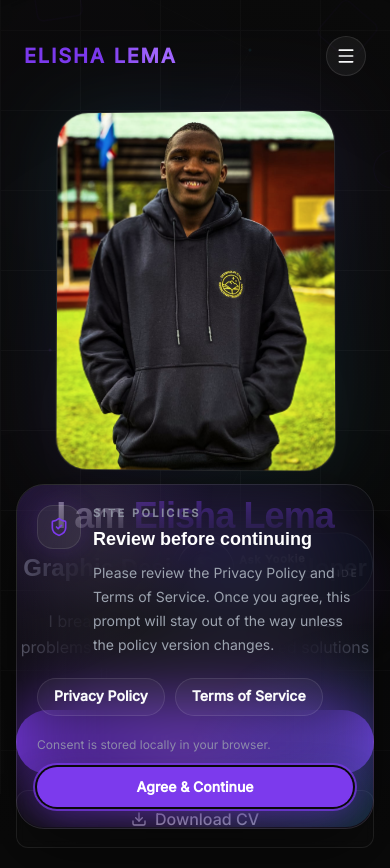
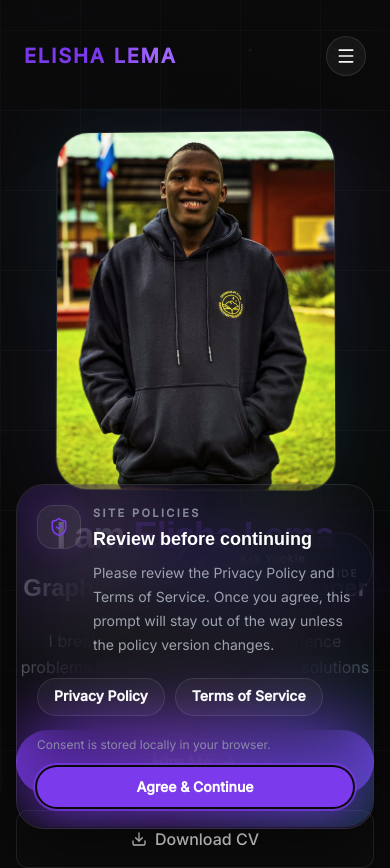
Before and after one commit to Lemar812/Elisha-Lema-Portfolio, a React (Vite) app: page / in a window 390 px wide. Shown: the top 868 px of the page. Built offline with nearby package versions, Linux system fonts and the light colour scheme; a web font is replaced by a local one.

Commit message:
Fix navbar spacing and hero clearance

```diff
--- a/src/Portfolio.tsx
+++ b/src/Portfolio.tsx
@@ -72,7 +72,7 @@ export default function Portfolio({ canShowAssistantNudge = true }: PortfolioPro
             <BackgroundFX />
             <div className="relative z-10">
                 <Navbar />
-                <main>
+                <main className="pt-[108px] md:pt-[116px]">
                     <Hero />
                     <Skills />
                     <WorksGallery />
--- a/src/components/Hero.tsx
+++ b/src/components/Hero.tsx
@@ -10,7 +10,7 @@ import FloatingTooltip from './FloatingTooltip';
 export default function Hero() {
 
     return (
-        <section id="hero" className="min-h-screen flex items-center justify-center pt-28 md:pt-20 px-4 md:px-6 relative overflow-hidden">
+        <section id="hero" className="relative flex min-h-[calc(100vh-108px)] items-center justify-center overflow-hidden px-4 pt-6 md:min-h-[calc(100vh-116px)] md:px-6 md:pt-8 scroll-mt-28">
             <div className="container mx-auto max-w-6xl 2xl:max-w-7xl">
                 <div className="grid lg:grid-cols-2 gap-6 lg:gap-6 items-center mb-16 md:mb-20">
 
--- a/src/components/Navbar.tsx
+++ b/src/components/Navbar.tsx
@@ -67,7 +67,7 @@ export default function Navbar() {
                 <div className="mx-auto w-full max-w-7xl px-6">
                     <div
                         className={cn(
-                            'flex h-[72px] w-full items-center rounded-full transition-all duration-500 lg:grid lg:grid-cols-[240px_minmax(0,1fr)_170px] lg:gap-10',
+                            'flex h-[72px] w-full items-center rounded-full transition-all duration-500 lg:grid lg:grid-cols-[220px_minmax(0,1fr)_180px] lg:gap-8 xl:gap-10',
                             isScrolled ? 'border border-white/5 bg-background/60 px-4 shadow-lg shadow-black/20 backdrop-blur-xl md:px-6' : 'px-0'
                         )}
                     >
@@ -104,7 +104,7 @@ export default function Navbar() {
                             </div>
                         </motion.a>
 
-                        <div className="mx-auto hidden min-w-0 items-center justify-center rounded-full border border-white/5 bg-white/[0.03] px-2 py-1.5 backdrop-blur-xl lg:flex lg:justify-self-center">
+                        <div className="mx-auto hidden min-w-0 w-fit items-center justify-center rounded-full border border-white/5 bg-white/[0.03] px-2 py-1.5 backdrop-blur-xl lg:flex lg:justify-self-center">
                             {navLinks.map((link) => (
                                 <motion.a
                                     key={link.name}
@@ -112,7 +112,7 @@ export default function Navbar() {
                                     onClick={(e) => scrollToSection(e, link.href)}
                                     whileHover="hover"
                                     initial="initial"
-                                    className="group relative whitespace-nowrap rounded-full px-5 py-2 text-sm font-bold text-text-muted transition-all duration-300 hover:text-white"
+                                    className="group relative whitespace-nowrap rounded-full px-4 py-2 text-sm font-bold text-text-muted transition-all duration-300 hover:text-white xl:px-5"
                                 >
                                     <div className="relative z-10 flex items-center gap-2">
                                         <motion.div
@@ -161,7 +161,7 @@ export default function Navbar() {
                                     variant="primary"
                                     size="sm"
                                     onClick={(e) => scrollToSection(e as unknown as React.MouseEvent<HTMLAnchorElement>, '#contact')}
-                                    className="min-w-[156px] rounded-full border border-primary/25 bg-gradient-to-r from-primary via-[#8b4ff8] to-[#9f67ff] px-7 py-2.5 font-semibold tracking-[0.01em] text-white shadow-[0_10px_26px_rgba(124,58,237,0.24)] hover:shadow-[0_14px_32px_rgba(124,58,237,0.3)]"
+                                    className="min-w-[152px] rounded-full border border-primary/25 bg-gradient-to-r from-primary via-[#8b4ff8] to-[#9f67ff] px-6 py-2.5 font-semibold tracking-[0.01em] text-white shadow-[0_10px_26px_rgba(124,58,237,0.24)] hover:shadow-[0_14px_32px_rgba(124,58,237,0.3)]"
                                 >
                                     Let&apos;s Work
                                 </Button>
```
